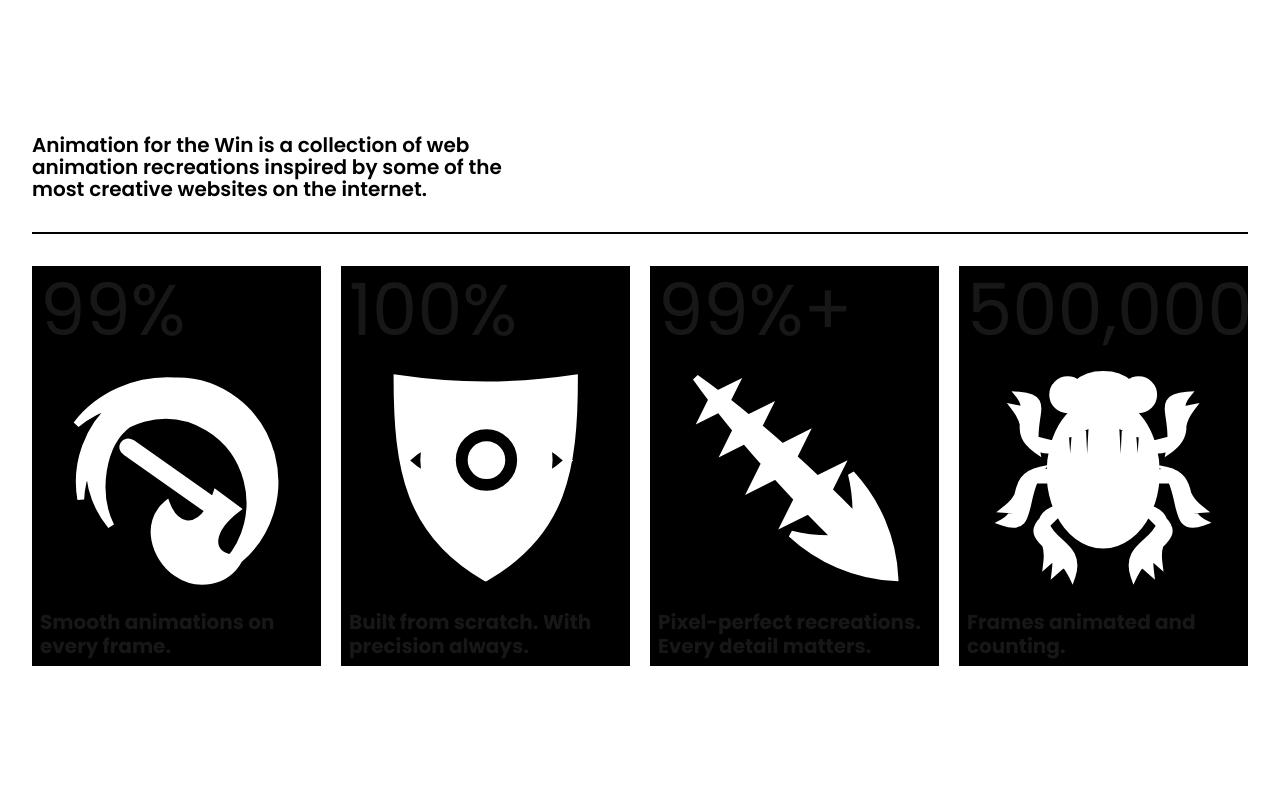
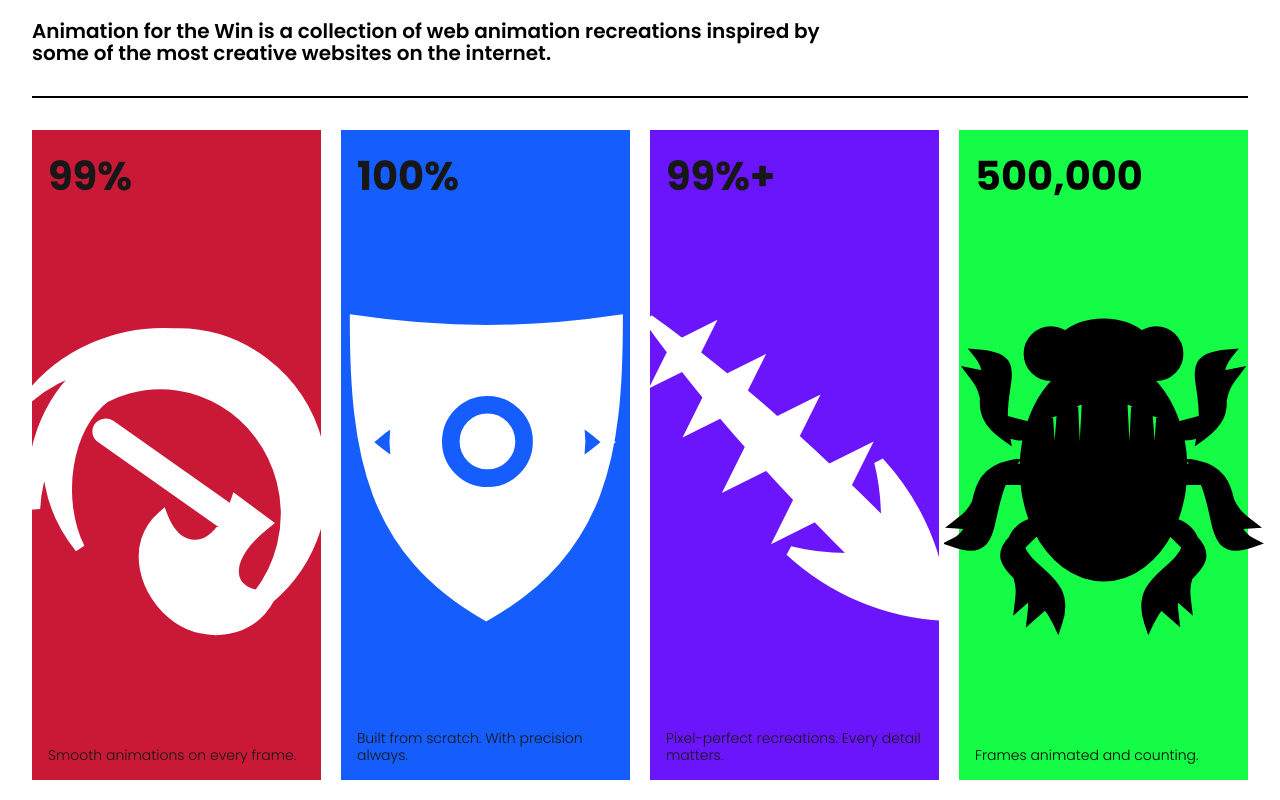
Before and after one commit to AhmedMohamed800/animation-for-the-win, a Next.js app: page /animations/rect-hover in a window 1280 px wide. Built offline with nearby package versions, Linux system fonts and the light colour scheme.

Commit message:
style(rect-hover): add color porp to ReactHoverComponent

```diff
--- a/app/animations/rect-hover/_components/Icons.tsx
+++ b/app/animations/rect-hover/_components/Icons.tsx
@@ -4,6 +4,7 @@ function ShiledIcon() {
       fill="#ffffff"
       viewBox="0 0 32 32"
       version="1.1"
+      className="w-80 self-center"
       xmlns="http://www.w3.org/2000/svg"
       stroke="#ffffff"
     >
@@ -27,6 +28,7 @@ function AxeIcon() {
       fill="#ffffff"
       viewBox="0 0 32 32"
       version="1.1"
+      className="w-80 self-center"
       xmlns="http://www.w3.org/2000/svg"
       stroke="#ffffff"
     >
@@ -51,6 +53,7 @@ function ArrowIcon() {
       fill="#ffffff"
       viewBox="0 0 32 32"
       version="1.1"
+      className="w-80 self-center"
       xmlns="http://www.w3.org/2000/svg"
       stroke="#ffffff"
     >
@@ -72,11 +75,12 @@ function ArrowIcon() {
 function BugIcon() {
   return (
     <svg
-      fill="#ffffff"
+      fill="#000000"
       viewBox="0 0 32 32"
       version="1.1"
+      className="w-80 self-center"
       xmlns="http://www.w3.org/2000/svg"
-      stroke="#ffffff"
+      stroke="#000000"
     >
       <g id="SVGRepo_bgCarrier" strokeWidth="0"></g>
       <g
--- a/app/animations/rect-hover/_components/ReactHoverComponent.tsx
+++ b/app/animations/rect-hover/_components/ReactHoverComponent.tsx
@@ -7,8 +7,10 @@ gsap.registerPlugin(useGSAP);
 
 export default function ReactHoverComponent({
   children,
+  color = "0000FF",
 }: {
   children: ReactNode;
+  color: string;
 }) {
   const grid = useRef<HTMLDivElement | null>(null);
   const [coordination, setCoordination] = useState<{
@@ -78,7 +80,7 @@ export default function ReactHoverComponent({
       {children}
       {/*  */}
       <div
-        className="absolute top-0 left-0   w-full h-full grid   overflow-clip"
+        className="absolute top-0 left-0 w-full h-full grid overflow-clip"
         style={{
           gridTemplateColumns: `repeat( auto-fit, minmax(${cubeSize}px, 1fr) )`,
         }}
@@ -93,7 +95,7 @@ export default function ReactHoverComponent({
           return (
             <div
               key={index}
-              className="box bg-blue-600"
+              className={`box `}
               data-row={
                 (index % Math.floor(coordination.height / cubeSize)) + 1
               }
@@ -103,6 +105,7 @@ export default function ReactHoverComponent({
               style={{
                 height: cubeSize,
                 opacity: 0,
+                backgroundColor: color,
               }}
             ></div>
           );
--- a/app/animations/rect-hover/page.tsx
+++ b/app/animations/rect-hover/page.tsx
@@ -4,56 +4,56 @@ import { ShiledIcon, AxeIcon, ArrowIcon, BugIcon } from "./_components/Icons";
 export default function RectHover() {
   return (
     <div
-      className="flex flex-col  gap-8 justify-center min-h-screen bg-white px-8 py-5"
+      className="flex flex-col  gap-8 min-h-screen bg-white px-8 py-5"
       style={{
         fontFamily: "Poppins",
       }}
     >
       <div className="border-b-2 border-b-black pb-8">
-        <h1 className="text-black text-[20px] max-w-120 font-[600] leading-[110%]">
+        <h1 className="text-black text-[20px] lg:max-w-200 font-[600] leading-[110%]">
           Animation for the Win is a collection of web animation recreations
           inspired by some of the most creative websites on the internet.
         </h1>
       </div>
 
       <div
-        className="grid gap-5"
+        className="grid flex-1 gap-5"
         style={{
           gridTemplateColumns: `repeat( auto-fit, minmax(250px, 1fr) )`,
         }}
       >
-        <ReactHoverComponent>
-          <div className="flex flex-col  gap-6 justify-between h-100 bg-black flex-1 p-2">
-            <h1 className="text-7xl">99%</h1>
+        <ReactHoverComponent color="#155DFC">
+          <div className="flex flex-col  gap-6 justify-between h-full bg-[#CA1937]  flex-1 p-4">
+            <h1 className="text-[40px]  font-bold">99%</h1>
             <AxeIcon />
-            <p className="text-xl font-bold leading-[120%]">
+            <p className="text-sm font-light leading-[120%]">
               Smooth animations on every frame.
             </p>
           </div>
         </ReactHoverComponent>
-        <ReactHoverComponent>
-          <div className="flex flex-col gap-6 justify-between h-100 bg-black flex-1 p-2">
-            <h1 className="text-7xl">100%</h1>
+        <ReactHoverComponent color="#CA1937">
+          <div className="flex flex-col gap-6 justify-between h-full bg-[#155DFC] flex-1 p-4">
+            <h1 className="text-[40px] font-bold">100%</h1>
             <ShiledIcon />
-            <p className="text-xl font-bold leading-[120%]">
+            <p className="text-sm font-light leading-[120%]">
               Built from scratch. With precision always.
             </p>
           </div>
         </ReactHoverComponent>
-        <ReactHoverComponent>
-          <div className="flex flex-col gap-6 justify-between h-100 bg-black flex-1 p-2">
-            <h1 className="text-7xl">99%+</h1>
+        <ReactHoverComponent color="#15FC47">
+          <div className="flex flex-col gap-6 justify-between h-full bg-[#6A15FC] flex-1 p-4">
+            <h1 className="text-[40px] font-bold">99%+</h1>
             <ArrowIcon />
-            <p className="text-xl font-bold leading-[120%]">
+            <p className="text-sm font-light leading-[120%]">
               Pixel-perfect recreations. Every detail matters.
             </p>
           </div>
         </ReactHoverComponent>
-        <ReactHoverComponent>
-          <div className="flex flex-col gap-6 justify-between h-100 bg-black flex-1 p-2">
-            <h1 className="text-7xl">500,000</h1>
+        <ReactHoverComponent color="#6A15FC">
+          <div className="flex flex-col gap-6 justify-between h-full bg-[#15FC47] flex-1 p-4">
+            <h1 className="text-[40px] font-bold text-black">500,000</h1>
             <BugIcon />
-            <p className="text-xl font-bold leading-[120%]">
+            <p className="text-sm font-light leading-[120%] text-black">
               Frames animated and counting.
             </p>
           </div>
```
